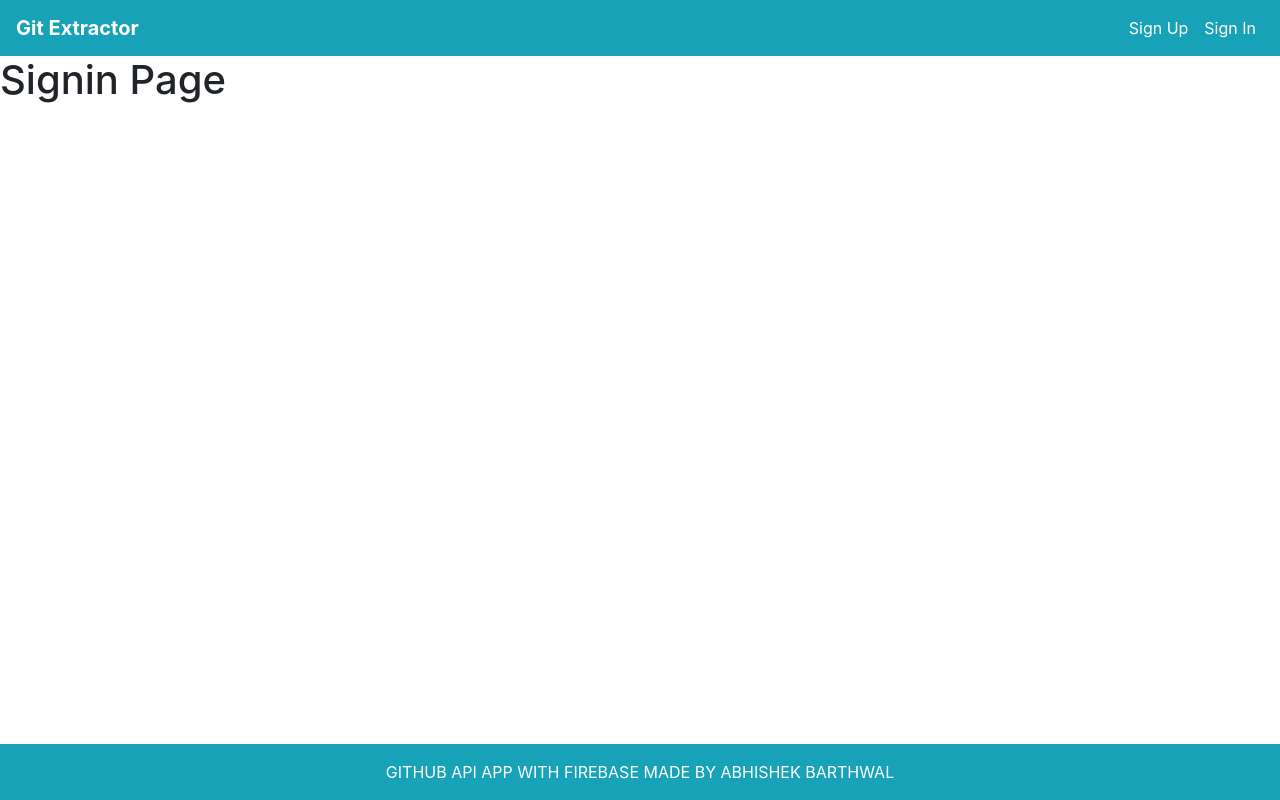
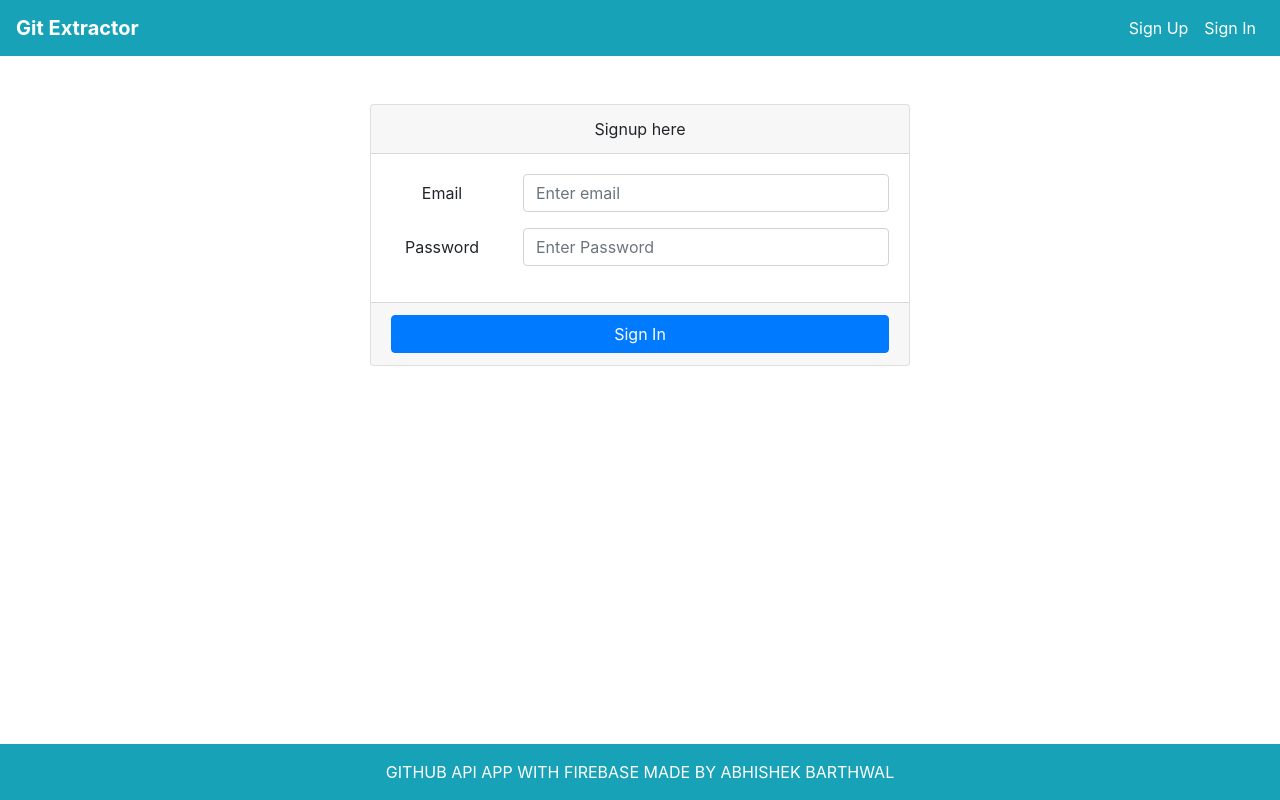
Before and after one commit to AbTorres9/React-Github-API, a React (Create React App) app: page /signin in a window 1280 px wide. Built offline with nearby package versions, Linux system fonts and the light colour scheme; no server answers.

Commit message:
logout and signin for user

```diff
--- a/public/index.html
+++ b/public/index.html
@@ -2,6 +2,7 @@
 <html lang="en">
   <head>
     <meta charset="utf-8" />
+    <title>Github API</title>
     <link rel="icon" href="%PUBLIC_URL%/favicon.ico" />
     <meta name="viewport" content="width=device-width, initial-scale=1" />
     <meta name="theme-color" content="#000000" />
--- a/src/layout/Header.jsx
+++ b/src/layout/Header.jsx
@@ -37,7 +37,7 @@
           <Nav className="ml-auto" navbar>
             {context.user ? (
               <NavItem>
-                <NavLink tag={Link} to="/" className="text-white">
+                <NavLink onClick={() => {context.setUser(null)}} className="text-white">
                   Logout
                 </NavLink>
               </NavItem>
--- a/src/pages/Signin.jsx
+++ b/src/pages/Signin.jsx
@@ -1,11 +1,106 @@
-import React from "react";
+import React, { useState, useContext } from "react";
+import {
+  Container,
+  Form,
+  Button,
+  FormGroup,
+  Label,
+  Col,
+  Input,
+  Row,
+  Card,
+  CardBody,
+  CardFooter,
+  CardHeader,
+} from "reactstrap";
 
-const Signin = () => {
+import firebase from "firebase/app";
+import { UserContext } from "../context/UserContext";
+import { Redirect } from "react-router-dom";
+import { toast } from "react-toastify";
+
+const Signup = () => {
+  const context = useContext(UserContext);
+
+  const [email, setEmail] = useState("");
+  const [password, setPassword] = useState("");
+
+  const handleSignUp = () => {
+    firebase
+      .auth()
+      .signInWithEmailAndPassword(email, password)
+      .then((res) => {
+        console.log(res);
+        context.setUser({ email: res.user.email, uid: res.user.uid });
+      })
+      .catch((err) => {
+        console.log(err);
+        toast(err.message, {
+          type: "error",
+        });
+      });
+  };
+
+  const handleSubmit = (e) => {
+    e.preventDefault();
+    handleSignUp();
+  };
+
+  if (context.user?.uid) {
+    return <Redirect to="/" />;
+  }
   return (
     <>
-      <h1>Signin Page</h1>
+      <Container className="text-center">
+        <Row>
+          <Col lg={6} className="offset-lg-3 mt-5">
+            <Card>
+              <Form onSubmit={handleSubmit}>
+                <CardHeader className="">Signup here</CardHeader>
+                <CardBody>
+                  <FormGroup row>
+                    <Label for="email" sm={3}>
+                      Email
+                    </Label>
+                    <Col sm={9}>
+                      <Input
+                        type="email"
+                        name="email"
+                        id="email"
+                        placeholder="Enter email"
+                        value={email}
+                        onChange={(e) => setEmail(e.target.value)}
+                      />
+                    </Col>
+                  </FormGroup>
+                  <FormGroup row>
+                    <Label for="password" sm={3}>
+                      Password
+                    </Label>
+                    <Col sm={9}>
+                      <Input
+                        type="password"
+                        name="password"
+                        id="password"
+                        placeholder="Enter Password"
+                        value={password}
+                        onChange={(e) => setPassword(e.target.value)}
+                      />
+                    </Col>
+                  </FormGroup>
+                </CardBody>
+                <CardFooter>
+                  <Button type="submit" block color="primary">
+                    Sign In
+                  </Button>
+                </CardFooter>
+              </Form>
+            </Card>
+          </Col>
+        </Row>
+      </Container>
     </>
   );
 };
 
-export default Signin;
+export default Signup;
```
Also changed, not shown: src/components/UserCard.jsx (added).
